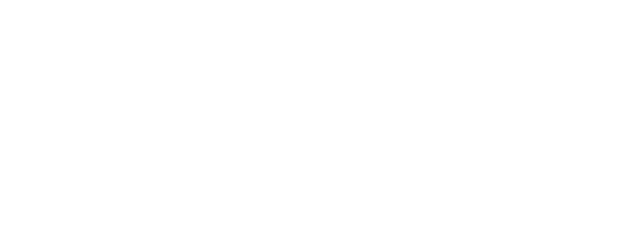
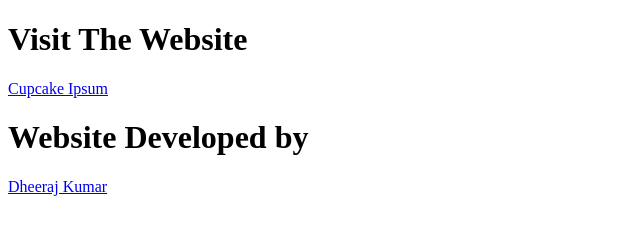
Before and after one commit to Dheeraj2002kumar/fe-html-css-oct-25, a website: page session2/session2_activity/absuluteLink.html in a window 1280 px wide. Shown: the whole page, without its empty margins (0-640 px from the left). Drawn offline with Linux system fonts and the light colour scheme.

Commit message:
added activity session 2

```diff
--- a/session2/session2_activity/absuluteLink.html
+++ b/session2/session2_activity/absuluteLink.html
@@ -6,6 +6,10 @@
     <title>Document</title>
 </head>
 <body>
+    <h1>Visit The Website</h1>
+    <a href="http://www.cupcakeipsum.com/" target="_blank">Cupcake Ipsum</a>
 
+    <h1>Website Developed by</h1>
+    <a href="https://www.linkedin.com/in/dheeraj73/" target="_blank">Dheeraj Kumar</a>
 </body>
 </html>
```
Also changed, not shown: .codesandbox/tasks.json (deleted), .codesandbox/template.json (deleted).
